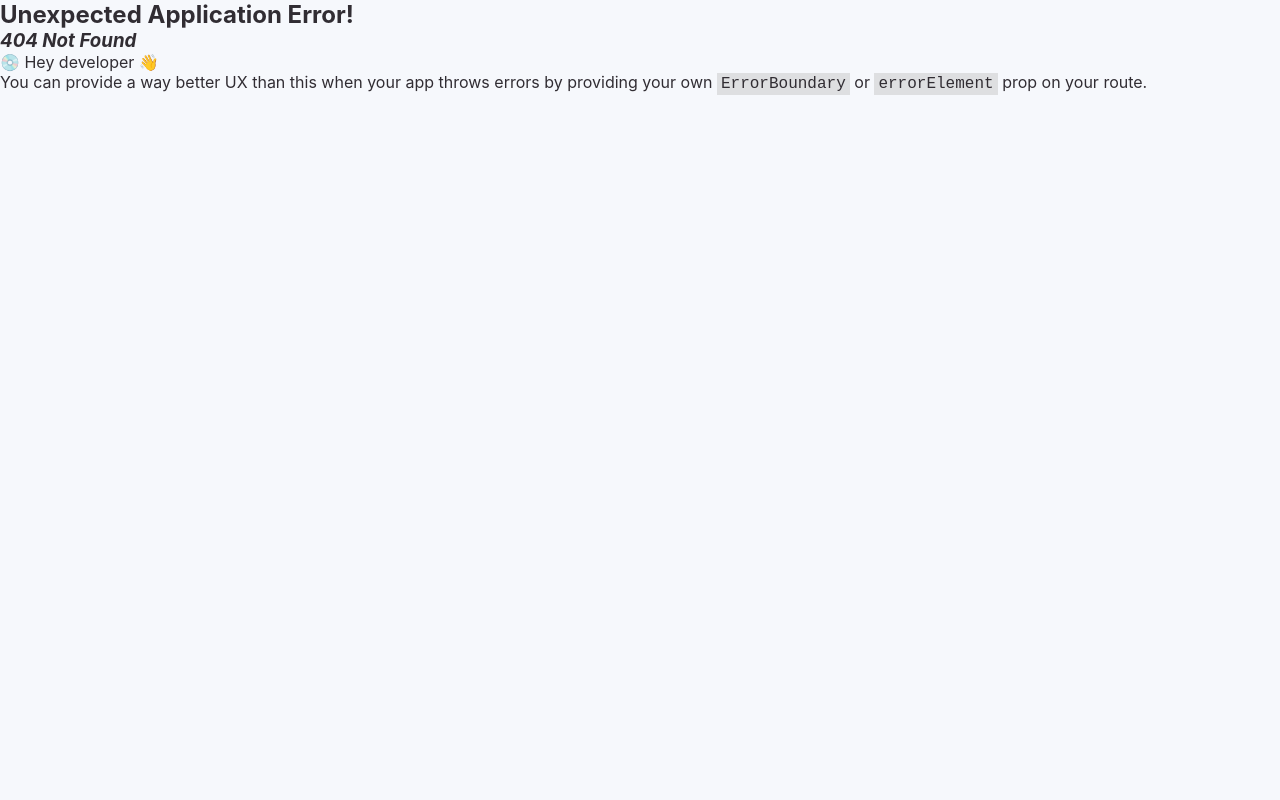
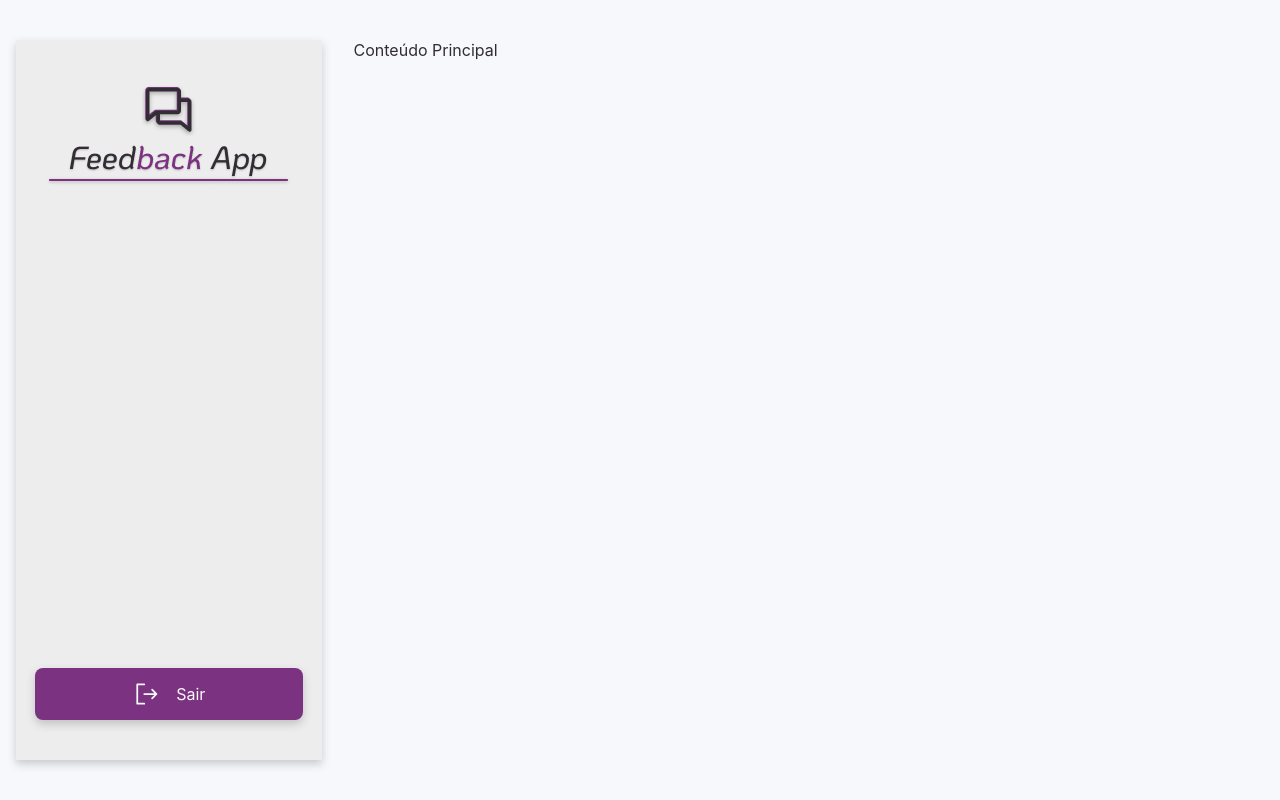
Before and after one commit to Anna-Luiza-Gusmao/feedback-app, a React (Vite) app: page /home in a window 1280 px wide. Before the commit this address had no page. Built offline with nearby package versions, Linux system fonts and the light colour scheme.

Commit message:
add: page home with incomplete navbar

```diff
--- a/package.json
+++ b/package.json
@@ -10,6 +10,7 @@
     "preview": "vite preview"
   },
   "dependencies": {
+    "@phosphor-icons/react": "^2.0.15",
     "@types/styled-components": "^5.1.34",
     "react": "^18.2.0",
     "react-dom": "^18.2.0",
--- /dev/null
+++ b/src/pages/Home/index.tsx
@@ -0,0 +1,29 @@
+import { Content, HomeContainer, LogoutButton, NavBar } from "./styles"
+import Logo from "../../assets/logo.png"
+import { SignOut } from '@phosphor-icons/react'
+import { useNavigate } from "react-router"
+
+export function HomePage() {
+    const navigate = useNavigate()
+
+    const handleLogout = () => {
+        navigate("/")
+    }
+
+    return (
+        <HomeContainer>
+            <NavBar>
+                <div>
+                    <img src={Logo} alt="Logo Feedback App" />
+                </div>
+                <LogoutButton onClick={handleLogout}>
+                    <SignOut size={28} />
+                    <p>Sair</p>
+                </LogoutButton>
+            </NavBar>
+            <Content>
+                Conteúdo Principal
+            </Content>
+        </HomeContainer>
+    )
+}
--- /dev/null
+++ b/src/pages/Home/styles.ts
@@ -0,0 +1,59 @@
+import styled from "styled-components"
+
+export const HomeContainer = styled.div`
+    display: flex;
+    height: 100vh;
+    width: 100vw;
+`
+
+export const NavBar = styled.nav`
+    position: relative;
+    display: flex;
+    flex-direction: column;
+    align-items: center;
+    width: 25vw;
+    margin: 2.5rem 1rem;
+
+    background-color: ${props => props.theme.colors["gray-100"]};
+    box-shadow: 0px 4px 8px 0px ${props => props.theme.colors["gray-600"]};
+    padding: 0 1.25rem;
+
+    div {
+        position: absolute;
+        top: 2.5rem;
+    }
+
+    button {
+        position: absolute;
+        bottom: 2.5rem;
+    }
+`
+
+export const LogoutButton = styled.button`
+    all: unset;
+    display: flex;
+    justify-content: center;
+    align-items: center;
+    width: 80%;
+    gap: 1rem;
+
+    padding: 0.75rem;
+    border-radius: 8px;
+    background: ${props => props.theme.colors["purple-300"]};
+    box-shadow: 0px 4px 8px 0px ${props => props.theme.colors["gray-600"]};
+    transition: opacity 0.5s ease-in-out;
+
+    p, svg {
+        color: ${props => props.theme.colors.white};
+    }
+
+    &:hover {
+        cursor: pointer;
+        opacity: 0.8;
+    }
+`
+
+export const Content = styled.main`
+    width: 75vw;
+    margin: 2.5rem 1rem;
+`
--- a/src/router/router.tsx
+++ b/src/router/router.tsx
@@ -1,9 +1,12 @@
 import { Route, createBrowserRouter, createRoutesFromElements } from "react-router-dom"
 import { LoginPage } from "../pages/Login"
+import { HomePage } from "../pages/Home"
 
 export const allRouters = createBrowserRouter(
-    createRoutesFromElements(
-      <Route path="/" element={<LoginPage />}>
-      </Route>
-    )
+  createRoutesFromElements(
+    <Route>
+      <Route path="/" element={<LoginPage />} />
+      <Route path="/home" element={<HomePage />} />
+    </Route>
+  )
 )
--- a/src/styles/theme/default.ts
+++ b/src/styles/theme/default.ts
@@ -9,6 +9,7 @@ export const defaultTheme = {
         'gray-600': 'rgba(72, 69, 69, 0.25)',
         'gray-400': '#525151',
         'gray-300': '#BBBCBC',
+        'gray-100': '#EDEDED',
 
         'purple-300': '#7B3281'
     },
```
Also changed, not shown: 1 other file (tests, documents, lock files or other folders).
